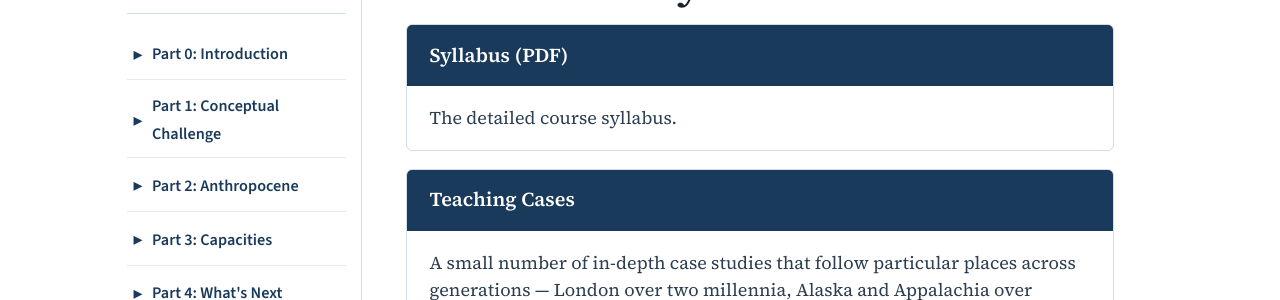
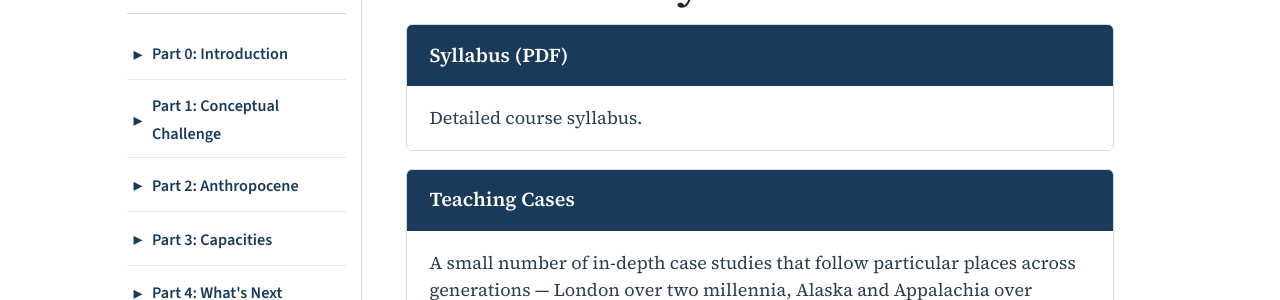
Before and after one commit to agharley/sustsci, a Jekyll site: the page built from course/course-library/index.md, in a window 1280 px wide. Shown: the part 176-476 px from the top of the page. Built offline with Jekyll 4.4.1, drawn with Linux system fonts in a browser that asks for light colours.

Commit message:
Update index.md

```diff
--- a/course/course-library/index.md
+++ b/course/course-library/index.md
@@ -11,7 +11,7 @@ description: "The library for the Sustainable Development course: the syllabus,
     <a href="{{ '/course/sustainable-development-syllabus.pdf' | relative_url }}">Syllabus (PDF)</a>
   </div>
   <div class="part-card-units">
-    <p>The detailed course syllabus.</p>
+    <p>Detailed course syllabus.</p>
   </div>
 </div>
 
```
